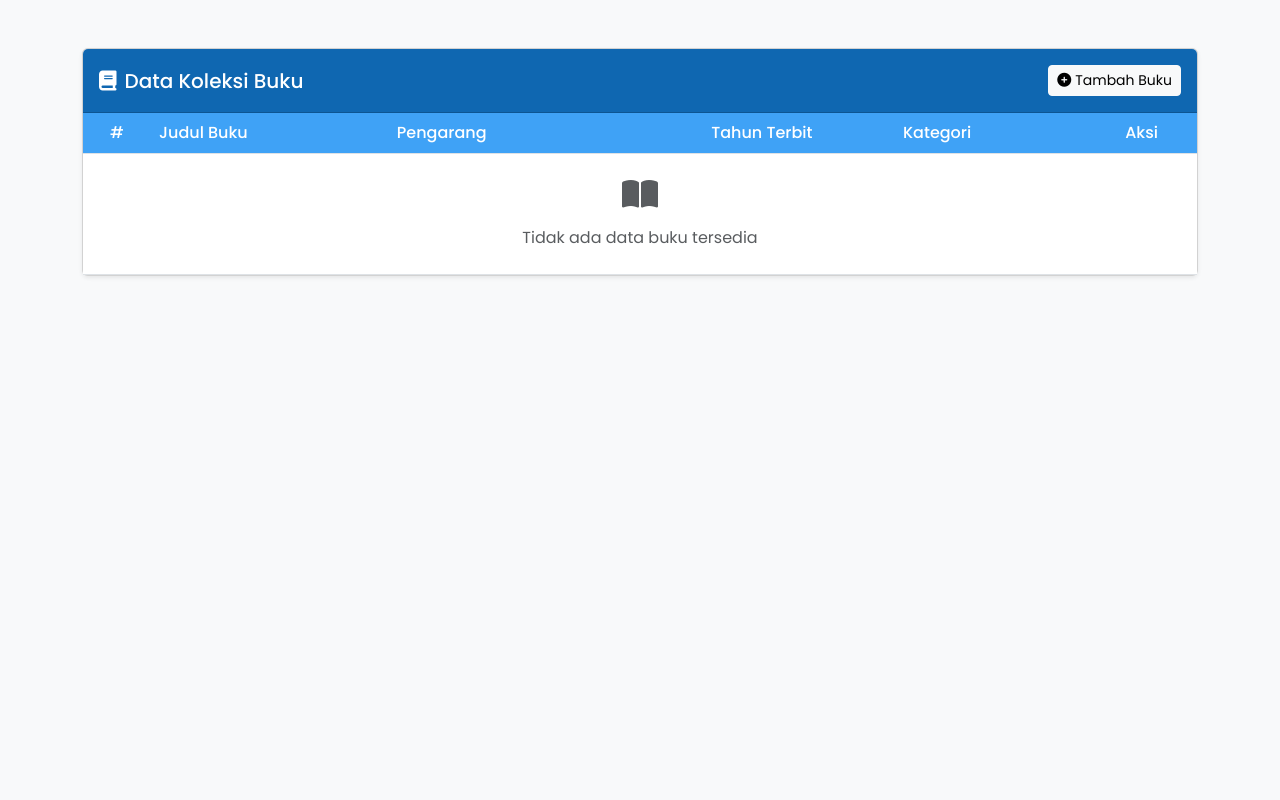
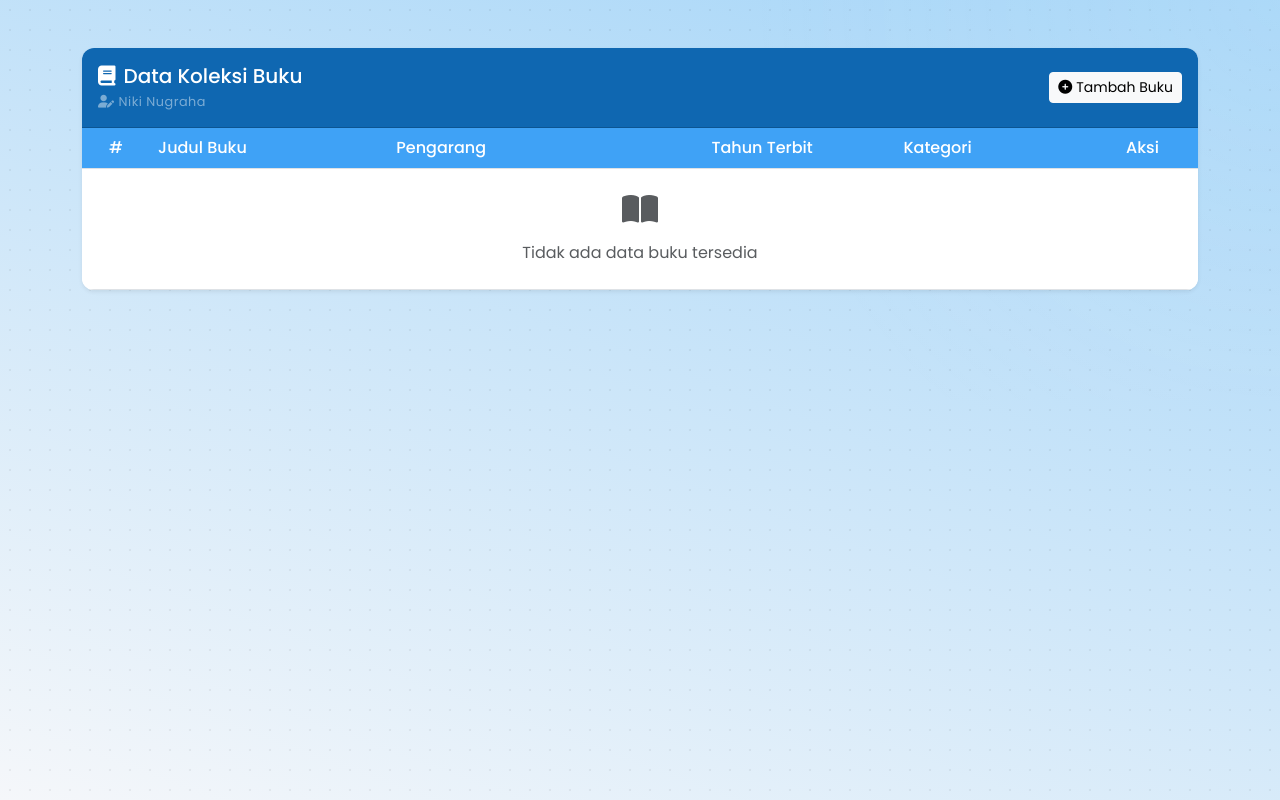
Before and after one commit to Nikiinugraha/PerpustakaanCRUD, a PHP site: page /index.php in a window 1280 px wide. Run offline with PHP 8.4, Linux system fonts and the light colour scheme; data that the repository does not hold is empty; some libraries are stand-ins or nearby versions.

Commit message:
Final Commit

```diff
--- a/index.php
+++ b/index.php
@@ -25,7 +25,88 @@ $hasil = mysqli_query ($conn, $query);
     <!-- CSS -->
      <link rel="stylesheet" href="style.css">
 
+    <!-- SweetAlert2 CSS -->
+    <link href="https://cdn.jsdelivr.net/npm/sweetalert2@11/dist/sweetalert2.min.css" rel="stylesheet">
+
     <style>
+        /* Background Styles */
+        body {
+            min-height: 100vh;
+            background: linear-gradient(20deg, #f5f7fa 0%,rgb(164, 213, 248) 100%);
+            background-attachment: fixed;
+            position: relative;
+            overflow-x: hidden;
+        }
+
+        /* Efek pola halus */
+        body::before {
+            content: "";
+            position: fixed;
+            top: 0;
+            left: 0;
+            width: 100%;
+            height: 100%;
+            background-image: radial-gradient(rgba(0, 0, 0, 0.05) 1px, transparent 1px);
+            background-size: 20px 20px;
+            z-index: -1;
+            pointer-events: none;
+        }
+
+        /* Efek cahaya */
+        body::after {
+            content: "";
+            position: fixed;
+            top: -50%;
+            right: -50%;
+            width: 100%;
+            height: 100%;
+            background: radial-gradient(circle, rgba(255,255,255,0.1) 0%, rgba(255,255,255,0) 70%);
+            z-index: -1;
+            pointer-events: none;
+        }
+
+        /* Card Styles */
+        .card {
+            backdrop-filter: blur(10px);
+            background: rgba(255, 255, 255, 0.9);
+            border: none;
+            box-shadow: 0 8px 32px 0 rgba(31, 38, 135, 0.1);
+            border-radius: 12px;
+            overflow: hidden;
+            transition: transform 0.3s ease, box-shadow 0.3s ease;
+        }
+
+        /* Animasi halus untuk konten */
+        .container {
+            animation: fadeIn 0.8s ease-out;
+        }
+
+        @keyframes fadeIn {
+            from { opacity: 0; transform: translateY(20px); }
+            to { opacity: 1; transform: translateY(0); }
+        }
+
+        /* Efek hover untuk tombol aksi */
+        .action-buttons .btn {
+            transition: all 0.3s ease;
+            transform: scale(1);
+        }
+
+        .action-buttons .btn:hover {
+            transform: scale(1.1);
+        }
+
+        .action-buttons .btn-warning:hover {
+            background-color: #ffc107;
+            border-color: #ffc107;
+            color: #000;
+        }
+
+        .action-buttons .btn-danger:hover {
+            background-color: #dc3545;
+            border-color: #dc3545;
+        }
+
         .action-buttons .btn {
             margin: 0 2px;
         }
@@ -47,6 +128,17 @@ $hasil = mysqli_query ($conn, $query);
             color: white;
         }
 
+        .author-text {
+            font-size: 0.8rem;
+            opacity: 0.9;
+            margin: 0.25rem 0 0 0;
+            font-weight: 400;
+            letter-spacing: 0.5px;
+        }
+
+        .card-header h1 {
+            line-height: 1.2;
+        }
     </style>
 
   </head>
@@ -56,9 +148,15 @@ $hasil = mysqli_query ($conn, $query);
             <!-- Card Header -->
             <div class="card-header py-3" style="background-color: #0F67B1 ;">
                 <div class="d-flex justify-content-between align-items-center">
-                    <h1 class="h5 mb-0 text-white">
-                        <i class="fas fa-book me-2"></i>Data Koleksi Buku
-                    </h1>
+                    <div>
+                        <h1 class="h5 mb-0 text-white">
+                            <i class="fas fa-book me-2"></i>Data Koleksi Buku
+                        </h1>
+                        <p class="text-white-50 mb-0 author-text">
+                            <i class="fas fa-user-edit me-1"></i>Niki Nugraha
+                        </p>
+                    </div>
+
                     <a href="tambahBuku.php" class="btn btn-light btn-sm btn-add">
                         <i class="fas fa-plus-circle me-1"></i>Tambah Buku
                     </a>
@@ -101,11 +199,11 @@ $hasil = mysqli_query ($conn, $query);
                                        title="Edit">
                                         <i class="fas fa-edit"></i>
                                     </a>
-                                    <a href="hapusbuku.php?id=<?php echo $data['id_buku']; ?>"
+                                    <a href="#"
                                        class="btn btn-sm btn-danger"
                                        data-bs-toggle="tooltip"
                                        title="Hapus"
-                                       onclick="return confirm('Apakah Anda yakin ingin menghapus buku ini?')">
+                                       onclick="return confirmDelete(<?php echo $data['id_buku']; ?>, '<?php echo isset($_GET['search']) ? htmlspecialchars($_GET['search'], ENT_QUOTES) : ''; ?>')">
                                         <i class="fas fa-trash-alt"></i>
                                     </a>
                                 </td>
@@ -128,6 +226,81 @@ $hasil = mysqli_query ($conn, $query);
 
     <!-- Bootstrap 5 JS Bundle with Popper -->
     <script src="https://cdn.jsdelivr.net/npm/bootstrap@5.3.0/dist/js/bootstrap.bundle.min.js"></script>
+    <!-- SweetAlert2 JS -->
+    <script src="https://cdn.jsdelivr.net/npm/sweetalert2@11"></script>
+
+    <script>
+    // Fungsi untuk konfirmasi hapus dengan SweetAlert2
+    function confirmDelete(id, searchQuery) {
+        // Simpan posisi scroll saat ini
+        const scrollPosition = window.scrollY || document.documentElement.scrollTop;
+
+        Swal.fire({
+            title: 'Hapus Buku',
+            text: 'Apakah Anda yakin ingin menghapus buku ini?',
+            icon: 'warning',
+            showCancelButton: true,
+            confirmButtonColor: '#d33',
+            cancelButtonColor: '#6c757d',
+            confirmButtonText: 'Ya, Hapus!',
+            cancelButtonText: 'Batal',
+            reverseButtons: true
+        }).then((result) => {
+            if (result.isConfirmed) {
+                // Simpan posisi scroll di sessionStorage sebelum redirect
+                sessionStorage.setItem('scrollPosition', scrollPosition);
+
+                // Buat URL dengan parameter pencarian jika ada
+                let url = 'hapusbuku.php?id=' + id;
+                if (searchQuery) {
+                    url += '&search=' + encodeURIComponent(searchQuery);
+                }
+
+                // Redirect ke halaman hapus
+                window.location.href = url;
+            }
+        });
+
+        return false;
+    }
+    </script>
+
+    <!-- Script untuk menampilkan notifikasi -->
+    <script>
+    // Cek jika ada parameter sukses di URL
+    const urlParams = new URLSearchParams(window.location.search);
+    const status = urlParams.get('status');
+    const action = urlParams.get('action');
+
+    if (status === 'success') {
+        let title = '';
+        let text = '';
+
+        if (action === 'tambah') {
+            title = 'Berhasil!';
+            text = 'Data buku berhasil ditambahkan';
+        } else if (action === 'edit') {
+            title = 'Berhasil!';
+            text = 'Data buku berhasil diperbarui';
+        } else if (action === 'hapus') {
+            title = 'Dihapus!';
+            text = 'Data buku berhasil dihapus';
+        }
+
+        if (title && text) {
+            Swal.fire({
+                icon: 'success',
+                title: title,
+                text: text,
+                showConfirmButton: false,
+                timer: 2000
+            });
+
+            // Hapus parameter dari URL tanpa reload halaman
+            window.history.replaceState({}, document.title, window.location.pathname);
+        }
+    }
+    </script>
     <script>
         // Aktifkan tooltip
         var tooltipTriggerList = [].slice.call(document.querySelectorAll('[data-bs-toggle="tooltip"]'));
@@ -135,5 +308,13 @@ $hasil = mysqli_query ($conn, $query);
             return new bootstrap.Tooltip(tooltipTriggerEl);
         });
     </script>
+    <script>
+        // Ambil posisi scroll dari sessionStorage dan scroll ke posisi tersebut
+        const scrollPosition = sessionStorage.getItem('scrollPosition');
+        if (scrollPosition) {
+            window.scrollTo(0, parseInt(scrollPosition));
+            sessionStorage.removeItem('scrollPosition');
+        }
+    </script>
   </body>
 </html>
--- a/prosesubahbuku.php
+++ b/prosesubahbuku.php
@@ -11,7 +11,7 @@ $query="UPDATE tb_buku SET judul_buku='$judul', pengarang='$pengarang', tahun_te
 $hasil=mysqli_query($conn,$query);
 
 if($hasil) {
-    header('location:index.php');
+    header('location:index.php?status=success&action=edit');
 } else {
     echo "Update data gagal";
 }
```
Also changed, not shown: hapusbuku.php (+20 -6 lines), prosestambahbuku.php (+8 -6 lines).
